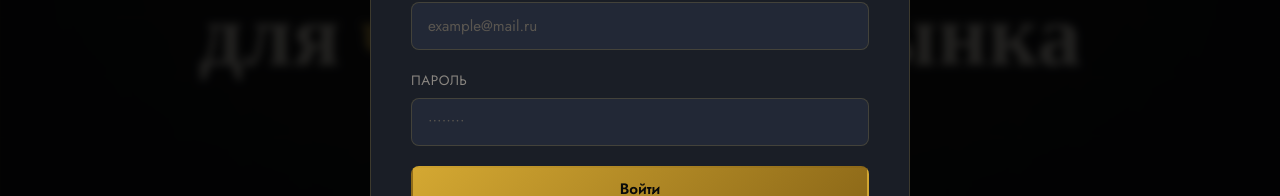
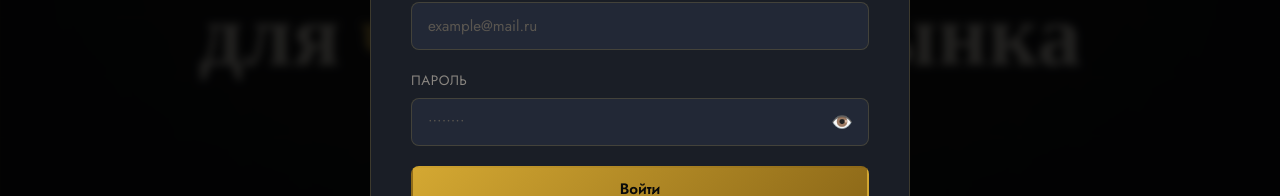
Before and after one commit to Zeeyn4/WayInvest, a Next.js app: page / in a window 1280 px wide. Both pictures are taken after a click on the button "Войти". Shown: the part 357-553 px from the top of the page. Built offline with nearby package versions, Linux system fonts and the light colour scheme.

Commit message:
Add password toggle eye button + fix checkbox

```diff
--- a/components/modals/index.tsx
+++ b/components/modals/index.tsx
@@ -4,6 +4,25 @@ import { useState, useTransition } from 'react'
 import { useRouter } from 'next/navigation'
 import { useApp } from '@/components/providers/app-provider'
 import { registerStartup, registerInvestor, loginUser, sendEmailCode, verifyEmailCode } from '@/actions/auth.actions'
+
+/* ------------------------------------------------------------------ */
+/*  Password input with toggle                                         */
+/* ------------------------------------------------------------------ */
+function PasswordInput({ name = 'password', placeholder = '••••••••', required = true, minLength }: { name?: string; placeholder?: string; required?: boolean; minLength?: number }) {
+  const [show, setShow] = useState(false)
+  return (
+    <div style={{ position: 'relative' }}>
+      <input name={name} type={show ? 'text' : 'password'} placeholder={placeholder} required={required} minLength={minLength} style={{ paddingRight: 44 }} />
+      <button
+        type="button"
+        onClick={() => setShow(!show)}
+        style={{ position: 'absolute', right: 12, top: '50%', transform: 'translateY(-50%)', background: 'none', border: 'none', color: 'var(--text-dim)', cursor: 'pointer', fontSize: '1.1rem', padding: 4 }}
+      >
+        {show ? '🙈' : '👁️'}
+      </button>
+    </div>
+  )
+}
 
 /* ------------------------------------------------------------------ */
 /*  Shared overlay wrapper                                             */
@@ -63,7 +82,7 @@ function LoginModal() {
       </div>
       <form id="loginForm" onSubmit={(e) => { e.preventDefault(); handleLogin() }}>
         <div className="form-group"><label>Email</label><input name="email" type="email" placeholder="example@mail.ru" required /></div>
-        <div className="form-group"><label>Пароль</label><input name="password" type="password" placeholder="••••••••" required /></div>
+        <div className="form-group"><label>Пароль</label><PasswordInput /></div>
         {error && <div style={{ color: 'var(--red)', fontSize: '.85rem', marginBottom: 16 }}>{error}</div>}
         <button type="submit" className="btn btn-gold" style={{ width: '100%', justifyContent: 'center' }} disabled={isPending}>
           {isPending ? 'Входим...' : 'Войти'}
@@ -187,7 +206,7 @@ function RegisterModal() {
               <div className="form-group"><label>Название стартапа</label><input name="startupName" placeholder="ТехЧечня" required /></div>
               <div className="form-group"><label>ФИО основателя</label><input name="fullName" placeholder="Алихан Мусаев" required /></div>
               <div className="form-group"><label>Email</label><input name="email" type="email" placeholder="founder@startup.ru" required /></div>
-              <div className="form-group"><label>Пароль</label><input name="password" type="password" placeholder="••••••••" required minLength={6} /></div>
+              <div className="form-group"><label>Пароль</label><PasswordInput minLength={6} /></div>
               <div className="form-group">
                 <label>Отрасль</label>
                 <select name="sector">
@@ -222,7 +241,7 @@ function RegisterModal() {
             <form id="regInvestorForm" onSubmit={(e) => { e.preventDefault(); handleSendCode('investor') }}>
               <div className="form-group"><label>ФИО</label><input name="fullName" placeholder="Рустам Бекмурзаев" required /></div>
               <div className="form-group"><label>Email</label><input name="email" type="email" placeholder="investor@mail.ru" required /></div>
-              <div className="form-group"><label>Пароль</label><input name="password" type="password" placeholder="••••••••" required minLength={6} /></div>
+              <div className="form-group"><label>Пароль</label><PasswordInput minLength={6} /></div>
               <div style={{ background: 'rgba(231,76,60,.08)', border: '1px solid rgba(231,76,60,.2)', borderRadius: 8, padding: 14, marginBottom: 16, fontSize: '.82rem', color: 'var(--text-dim)' }}>
                 ⚠️ До прохождения верификации администратором вы не можете просматривать стартапы, писать им или заключать сделки.<br /><br />
                 Комиссия платформы составляет <strong style={{ color: 'var(--gold)' }}>8%</strong> от суммы инвестиций. Данный размер фиксирован и не может быть оспорен.
```
